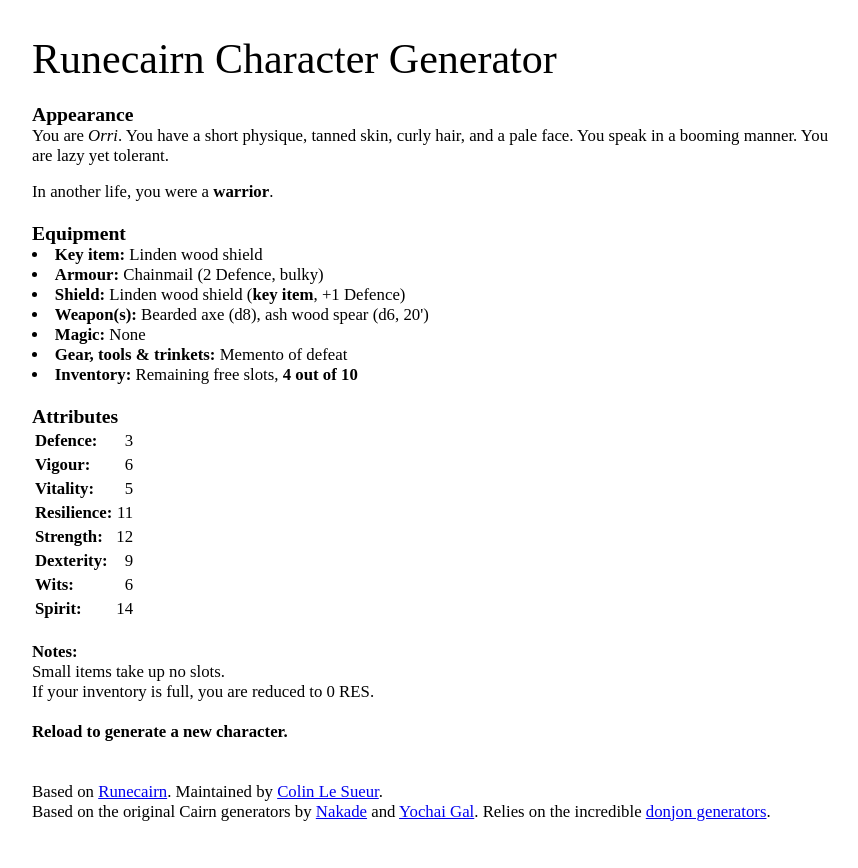
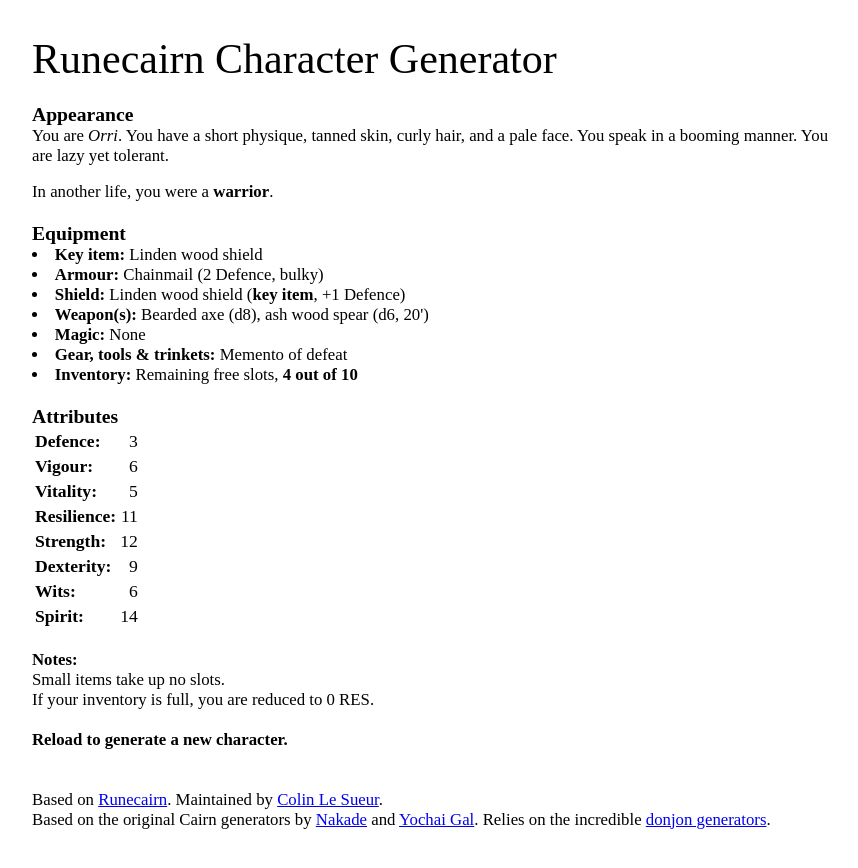
Before and after one commit to byodinsbeardrpg/byodinsbeardrpg.github.io, a Jekyll site: the page generator/index.html, which Jekyll copies as it is, in a window 1280 px wide. Shown: the top 868 px of the page, without its empty margins (208-1066 px from the left). Built offline with Jekyll 4.4.1, drawn with Linux system fonts in a browser that asks for light colours; some web fonts are replaced.

Commit message:
Update index.html

```diff
--- a/generator/index.html
+++ b/generator/index.html
@@ -38,7 +38,7 @@
       <h3>Appearance</h3>
 	  <span id="character"></span>
       <h3>Attributes</h3>
-      <table>
+      <table style="font-family: Minion Pro Display,minion-pro-display; font-weight: 400; font-size: 105%">
         <tr align="left"><th>Defence: </th><td align="right" id="defTotal"></td></tr>
         <tr align="left"><th>Vigour: </th><td align="right" id="vig"></td></tr>
         <tr align="left"><th>Vitality: </th><td align="right" id="vit"></td></tr>
```
